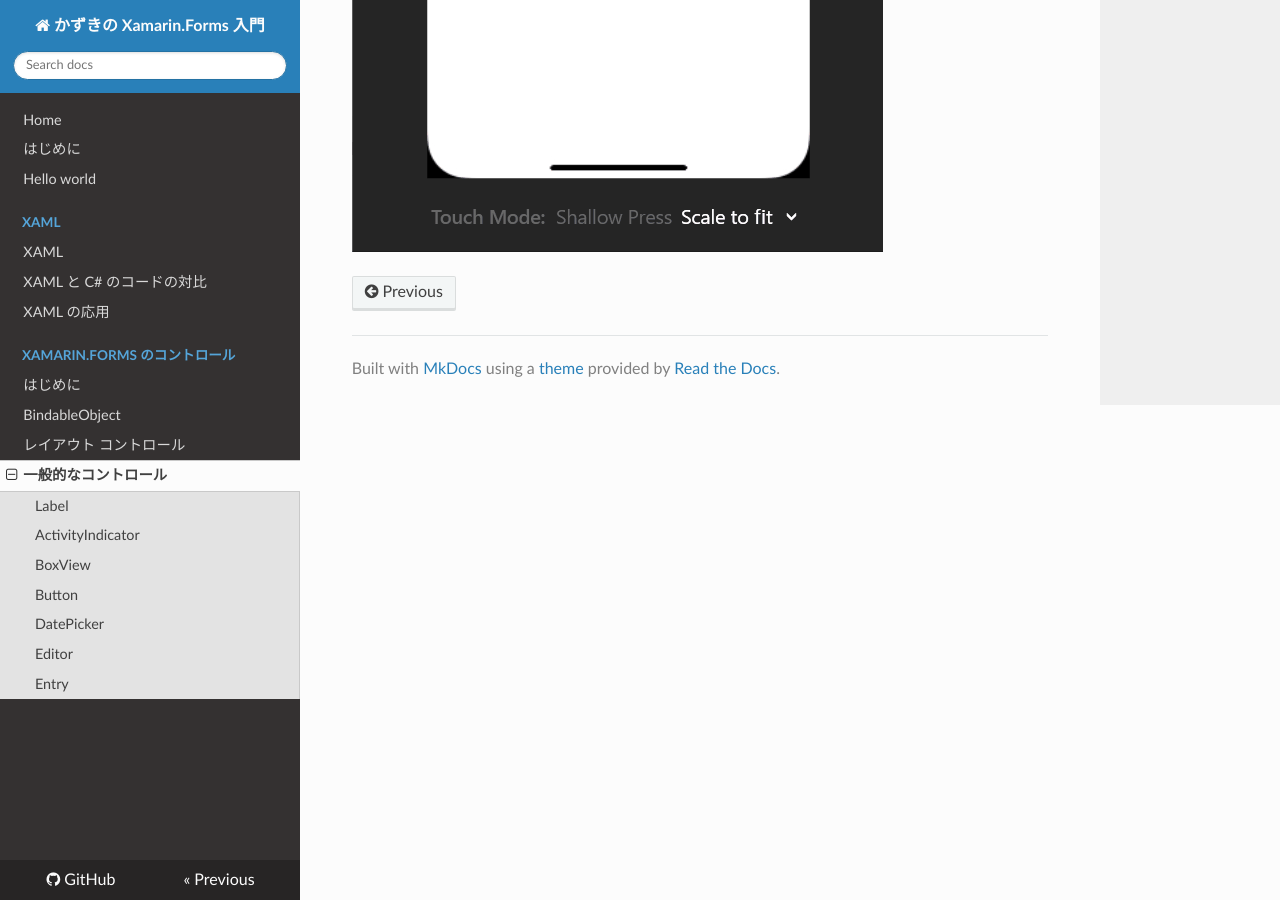
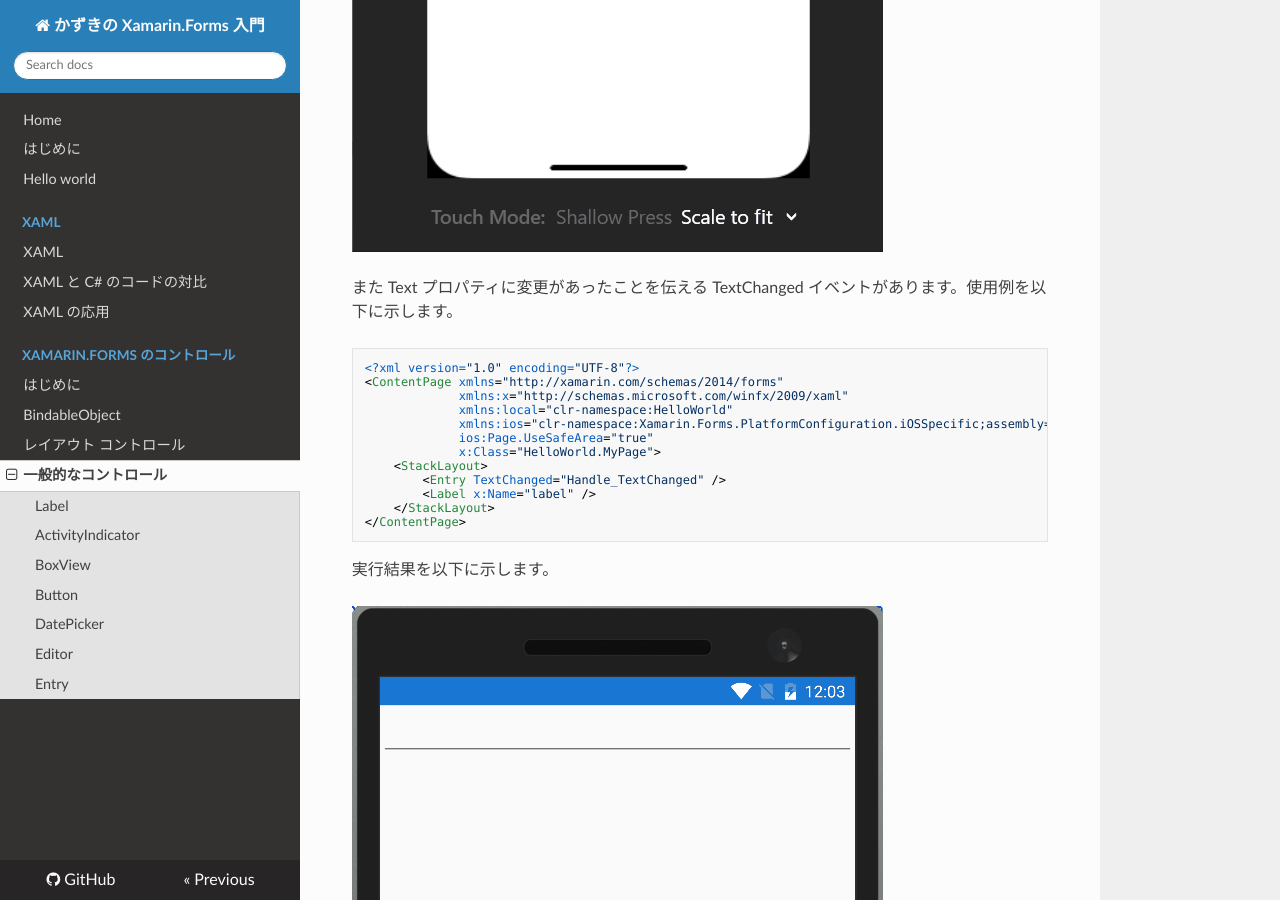
Before and after one commit to runceel/xfedu, an MkDocs documentation site: the page built from docs/04.controls/common-controls.md, in a window 1280 px wide and 900 px high, scrolled down 43584 px. Built offline with MkDocs 1.6.1, drawn with Linux system fonts in a browser that asks for light colours; nearby versions of some CDN libraries; old or Windows-style settings are respelled for this version of MkDocs.

Commit message:
textchanged

````diff
--- a/docs/04.controls/common-controls.md
+++ b/docs/04.controls/common-controls.md
@@ -599,3 +599,26 @@ Entry コントロールは 1 行表示のテキストを入力するための
 ![Android Entry](images/android-entry.gif)
 
 ![iOS Entry](images/ios-entry.gif)
+
+また Text プロパティに変更があったことを伝える TextChanged イベントがあります。使用例を以下に示します。
+
+```xml
+<?xml version="1.0" encoding="UTF-8"?>
+<ContentPage xmlns="http://xamarin.com/schemas/2014/forms"
+             xmlns:x="http://schemas.microsoft.com/winfx/2009/xaml"
+             xmlns:local="clr-namespace:HelloWorld"
+             xmlns:ios="clr-namespace:Xamarin.Forms.PlatformConfiguration.iOSSpecific;assembly=Xamarin.Forms.Core"
+             ios:Page.UseSafeArea="true"
+             x:Class="HelloWorld.MyPage">
+    <StackLayout>
+        <Entry TextChanged="Handle_TextChanged" />
+        <Label x:Name="label" />
+    </StackLayout>
+</ContentPage>
+```
+
+実行結果を以下に示します。
+
+![Android Entry TextChanged](images/android-entry-textchanged.gif)
+
+![iOS Entry TextChanged](images/ios-entry-textchanged.gif)
````
Also changed, not shown: docs/04.controls/images/android-entry-textchanged.gif (added), docs/04.controls/images/ios-entry-textchanged.gif (added), 2 other files.
